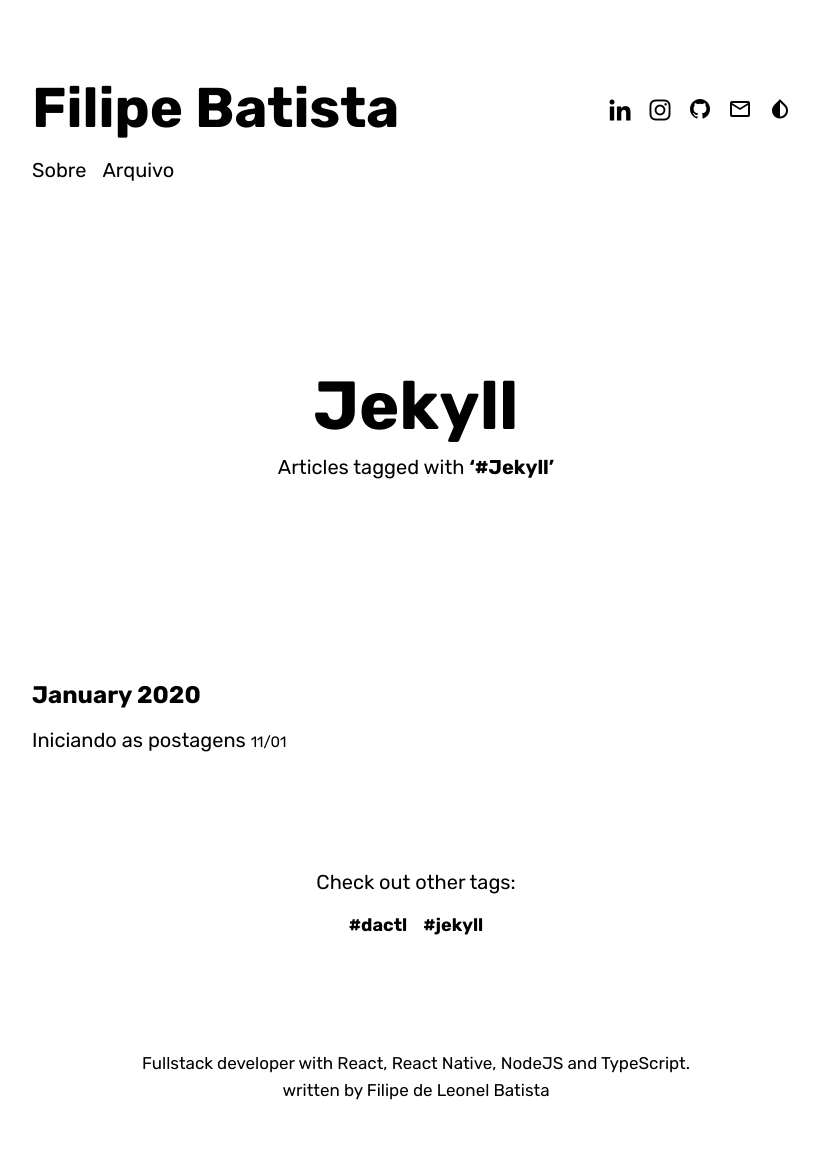
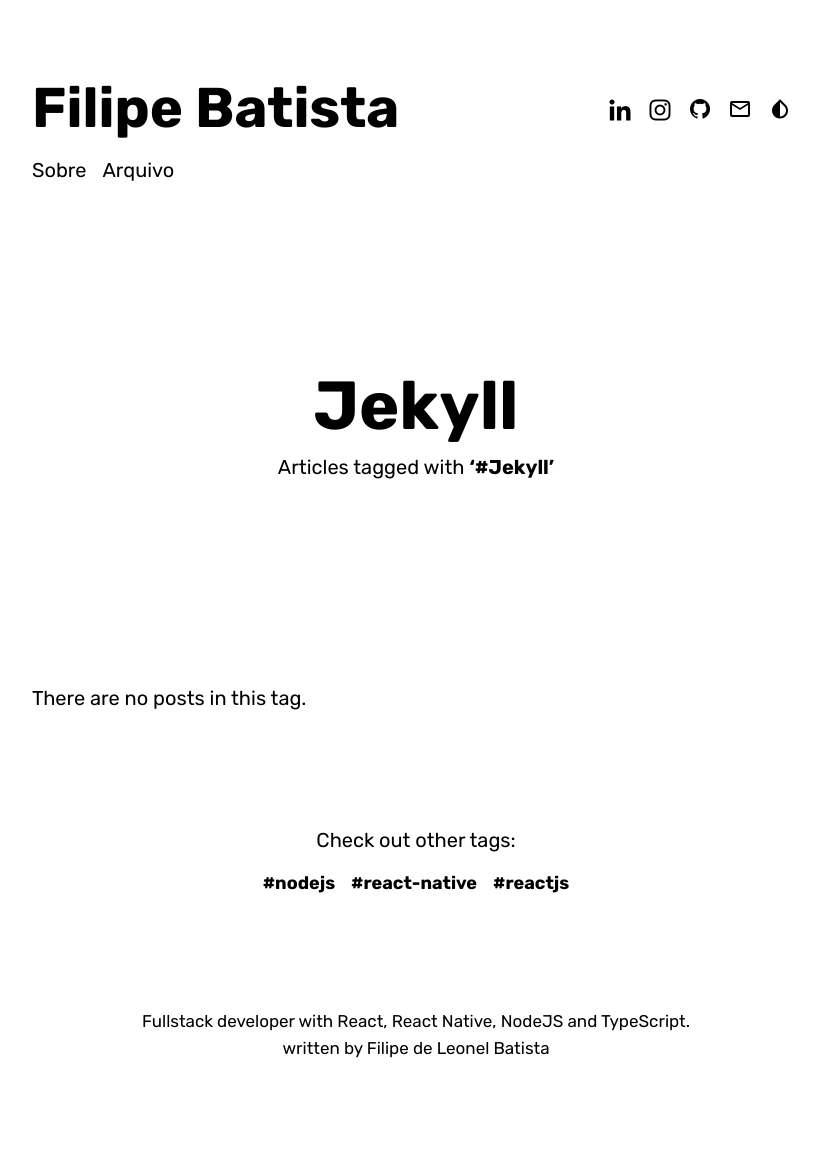
Before and after one commit to filipeleonelbatista/filipeleonelbatista.github.io, a Jekyll site: the page built from _my_tags/jekyll.md, in a window 1280 px wide. Shown: the whole page, without its empty margins (224-1043 px from the left). Built offline with Jekyll 4.4.1, drawn with Linux system fonts in a browser that asks for light colours; some web fonts are replaced; after the commit the page ends 1126 px from its top, so only the background shows below that.

Commit message:
Update 2020-01-11-model.md

```diff
--- a/_posts/2020-01-11-model.md
+++ b/_posts/2020-01-11-model.md
@@ -2,8 +2,9 @@
 layout: post
 title:  "Iniciando as postagens"
 tags:
-  - dactl
-  - jekyll
+  - reactjs
+  - react-native
+  - nodejs
 hero: https://source.unsplash.com/collection/430471/
 overlay: cyan
 published: true
```
